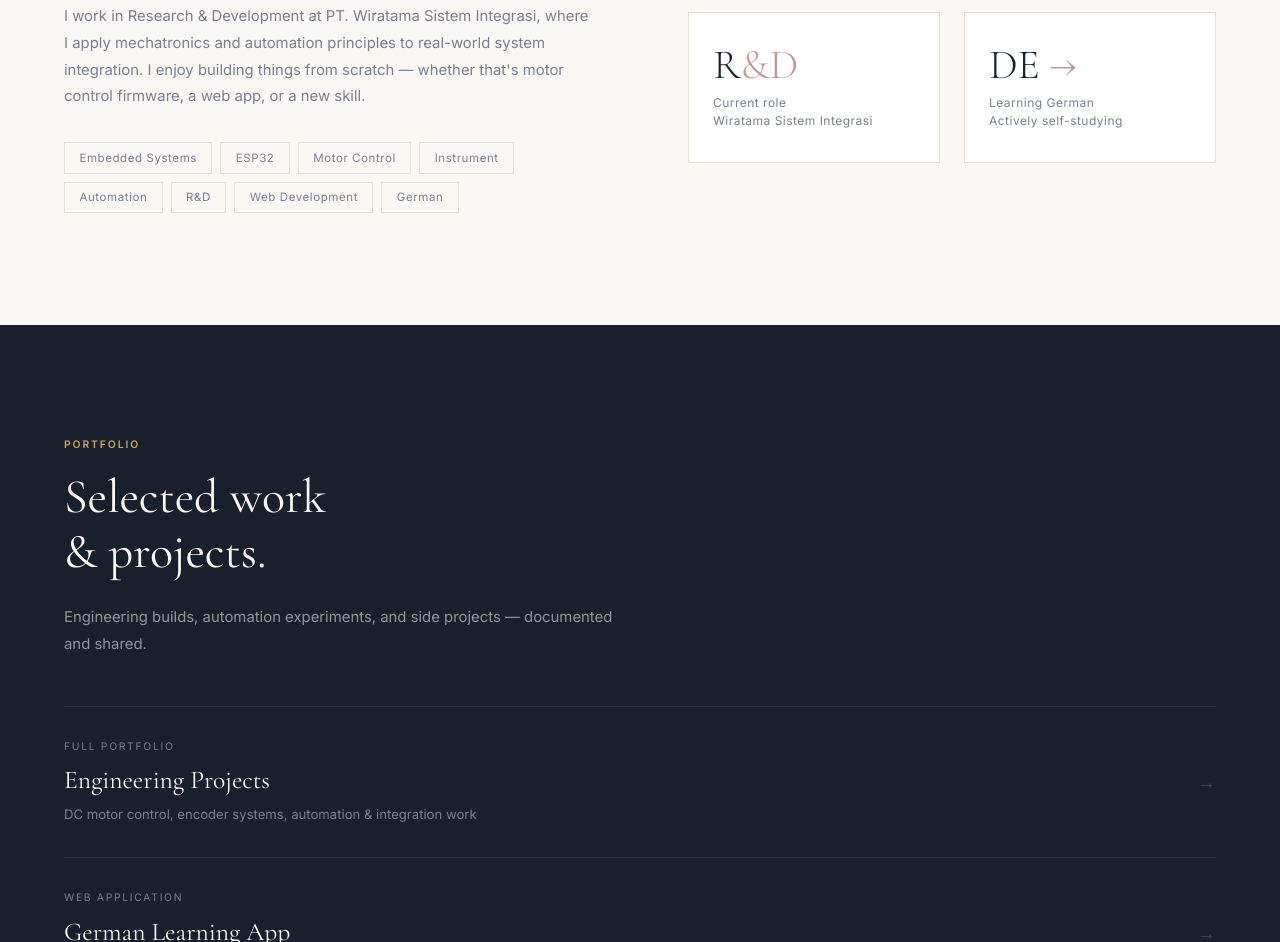
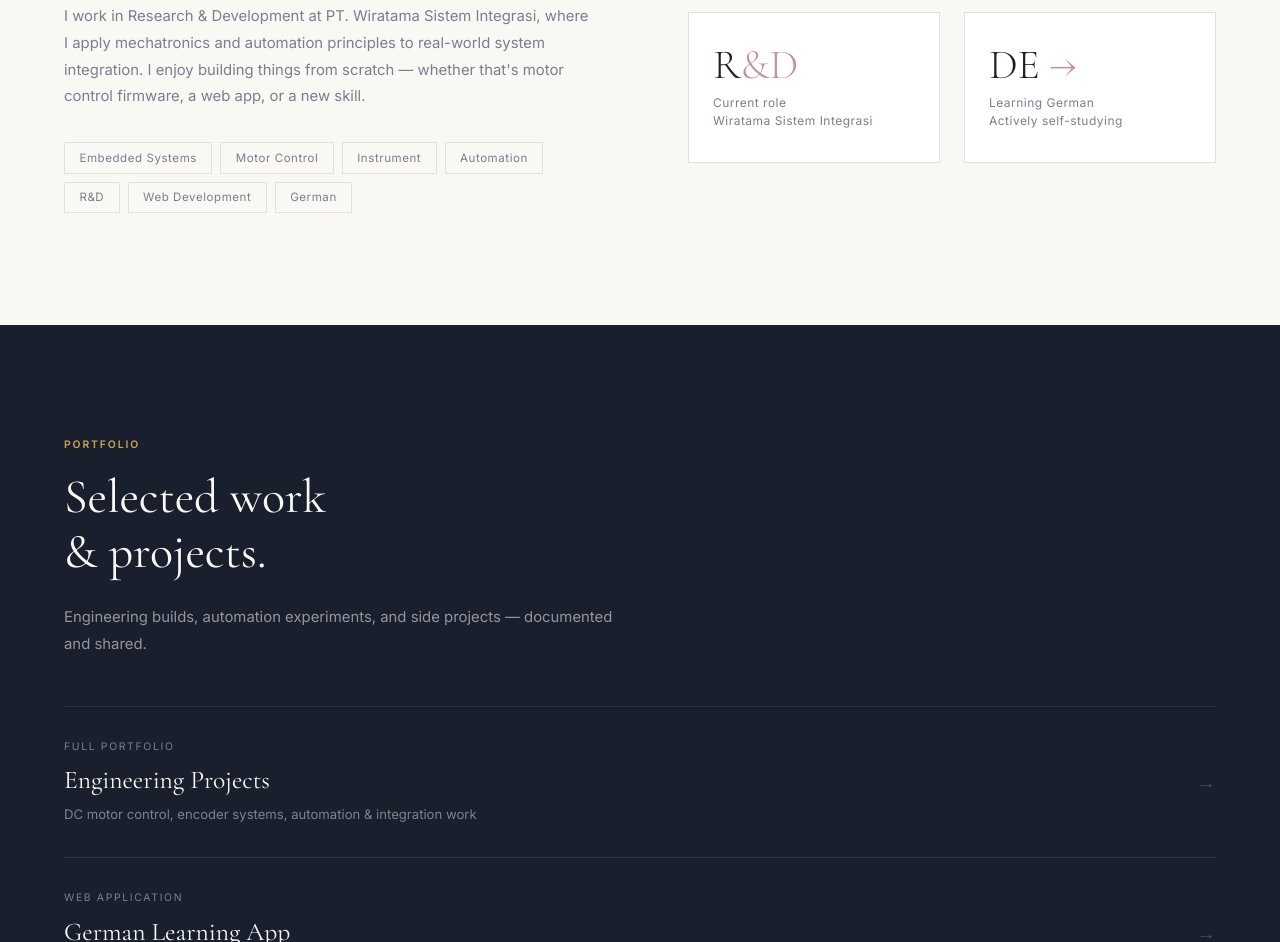
Before and after one commit to azkiya-hasna/hasnaazkiya-personal, a plain HTML site: page index.html in a window 1280 px wide. Shown: the part 1030-1972 px from the top of the page. Drawn offline with nearby package versions, Linux system fonts and the light colour scheme.

Commit message:
Update index.html

```diff
--- a/index.html
+++ b/index.html
@@ -439,7 +439,6 @@
     </p>
     <div class="about-tags">
       <span class="tag">Embedded Systems</span>
-      <span class="tag">ESP32</span>
       <span class="tag">Motor Control</span>
       <span class="tag">Instrument</span>
       <span class="tag">Automation</span>
```
